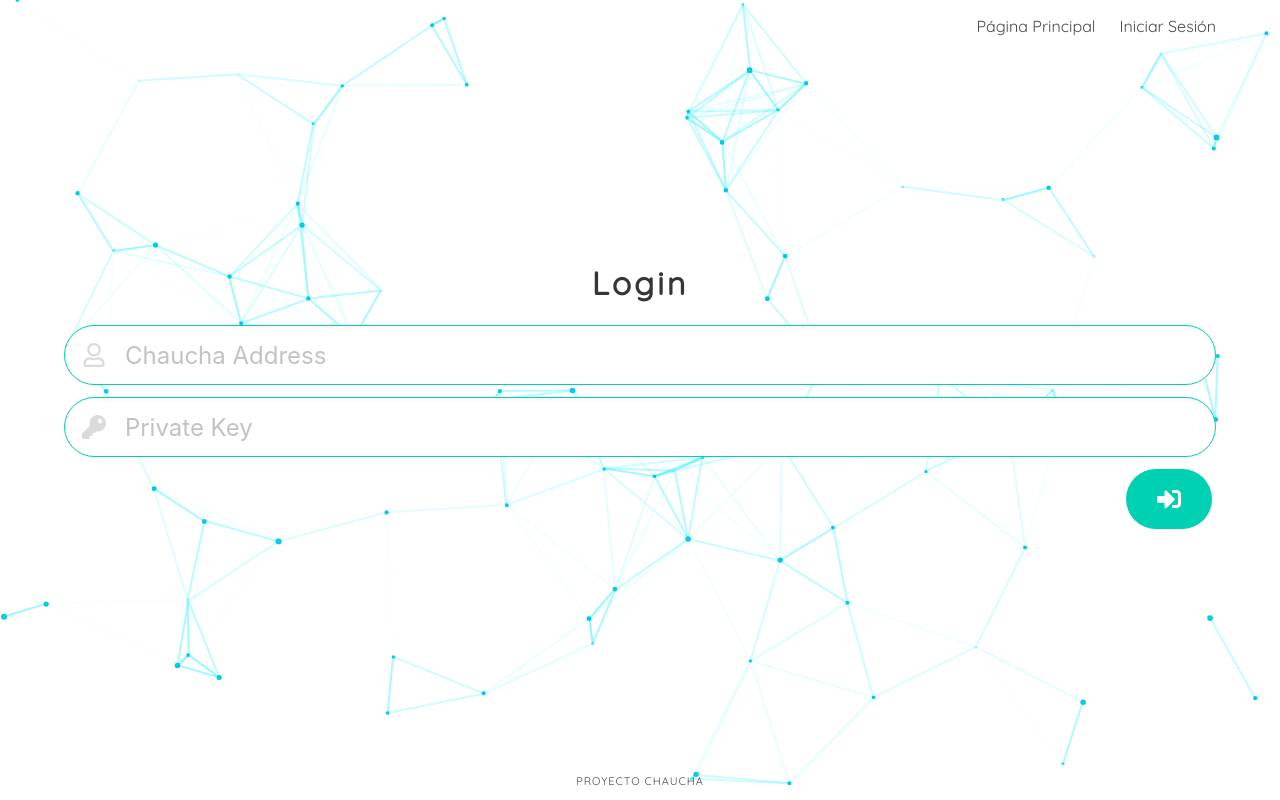
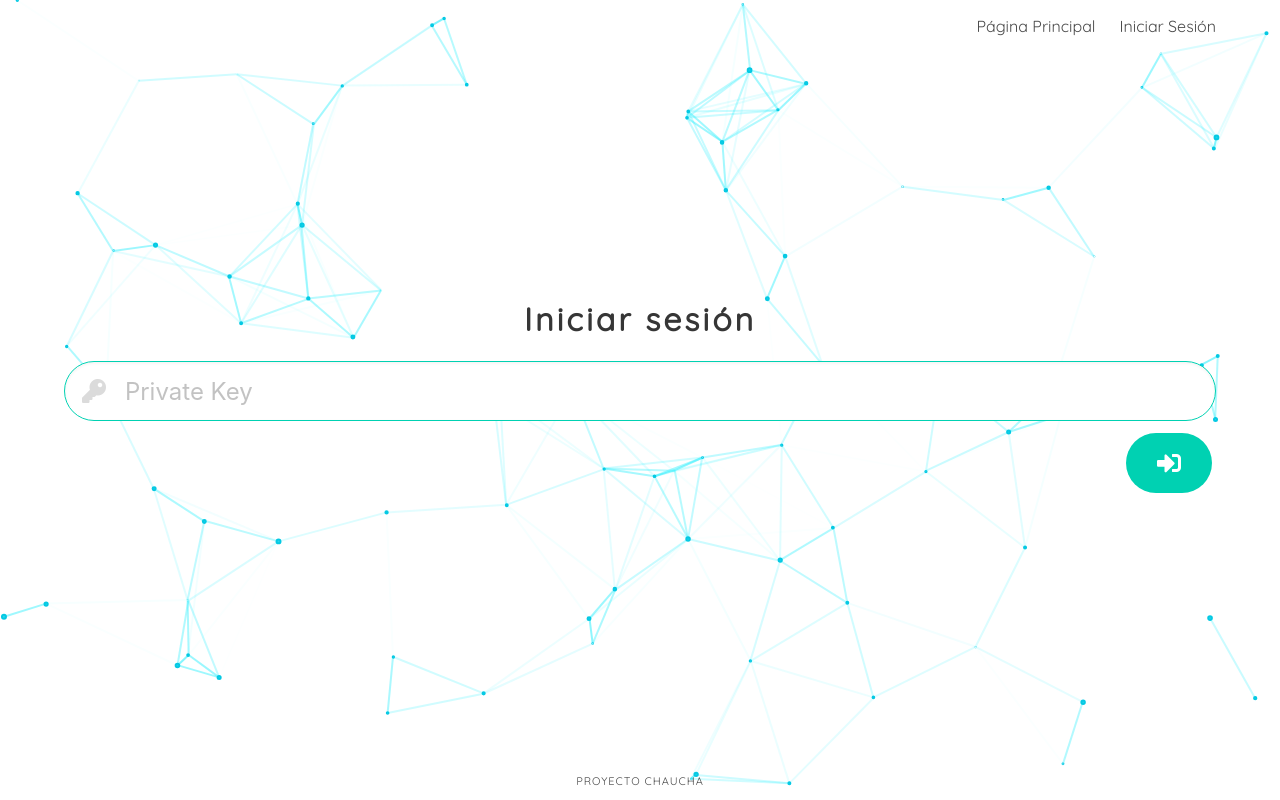
Before and after one commit to proyecto-chaucha/chaucha.party, a Flask app: page /login in a window 1280 px wide. Run offline with Flask 2, Linux system fonts and the light colour scheme; some libraries are stand-ins or nearby versions.

Commit message:
privkey only login

```diff
--- a/chungungo/templates/login.html
+++ b/chungungo/templates/login.html
@@ -2,19 +2,11 @@
 {% block body %}
 
 <div class="content">
-	<h1>Login</h1>
+	<h1>Iniciar sesión</h1>
 </div>
 
 <form action="/login" method="post">
 
-<div class="field">
-	<p class="control has-icons-left">
-		<input class="input is-large is-primary is-rounded" type="text" name="address" placeholder="Chaucha Address">
-		<span class="icon is-left">
-			<i class="far fa-user"></i>
-		</span>
-	</p>
-</div>
 <div class="field">
 	<p class="control has-icons-left">
 		<input class="input is-large is-primary is-rounded" type="password" name="privkey" placeholder="Private Key">
--- a/chungungo/templates/send.html
+++ b/chungungo/templates/send.html
@@ -55,12 +55,14 @@
 
 <script type="text/javascript">
 	let scanner = new Instascan.Scanner({ video: document.getElementById('preview') });
+
 	scanner.addListener('scan', function (content) {
 		$('#address').attr('value', content);
 		scanner.stop();
 		$('#preview').attr('hidden', true);
 		$('#cameracolumn').attr('hidden', true);
 	});
+
 	Instascan.Camera.getCameras().then(function (cameras) {
 	if (cameras.length > 0) {
 		scanner.start(cameras[0]);
--- a/chungungo/views.py
+++ b/chungungo/views.py
@@ -67,20 +67,17 @@ def send():
 @app.route('/login', methods=['get','POST'])
 def login():
 	if request.method == 'POST':
-		address = request.form['address']
 		privkey = request.form['privkey']
 
-		verify = check_bc(address)
+		try:
+			address = privtoaddr(privkey, 88)
+			session['address'] = address
+			session['privkey'] = privkey
 
-		if verify and address.startswith('c') and len(privkey) == 52:
-			login_addr = privtoaddr(privkey, 88)
+		except AssertionError:
+			flash('Private Key invalida')
 
-			if login_addr == address:
-				session['address'] = address
-				session['privkey'] = privkey
-				return redirect(url_for('index'))
-
-		flash('Login error', 'is-danger')
+		return redirect(url_for('index'))
 
 	return render_template('login.html')
 
```
Also changed, not shown: chungungo/network.py (+4 -4 lines), 1 other file.
